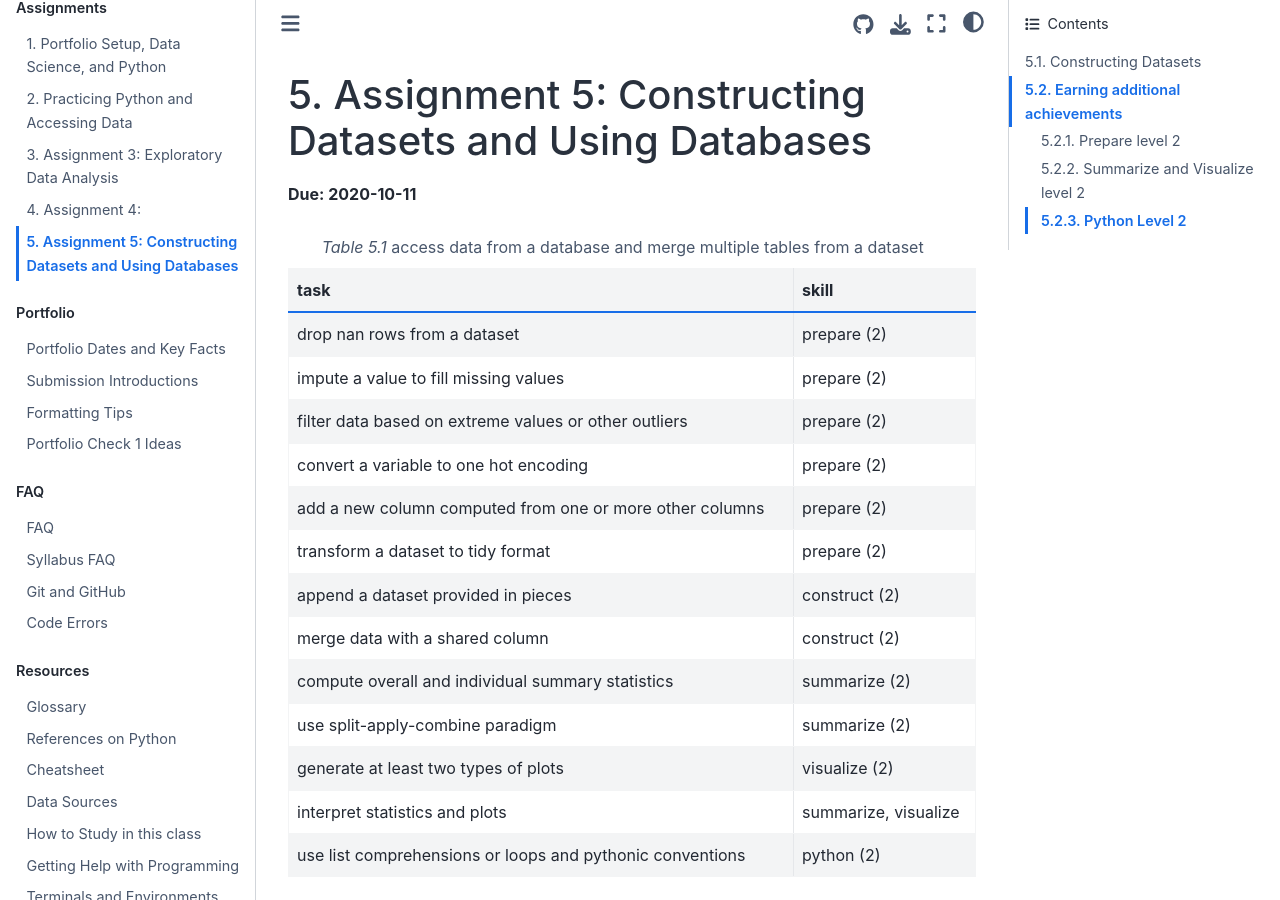
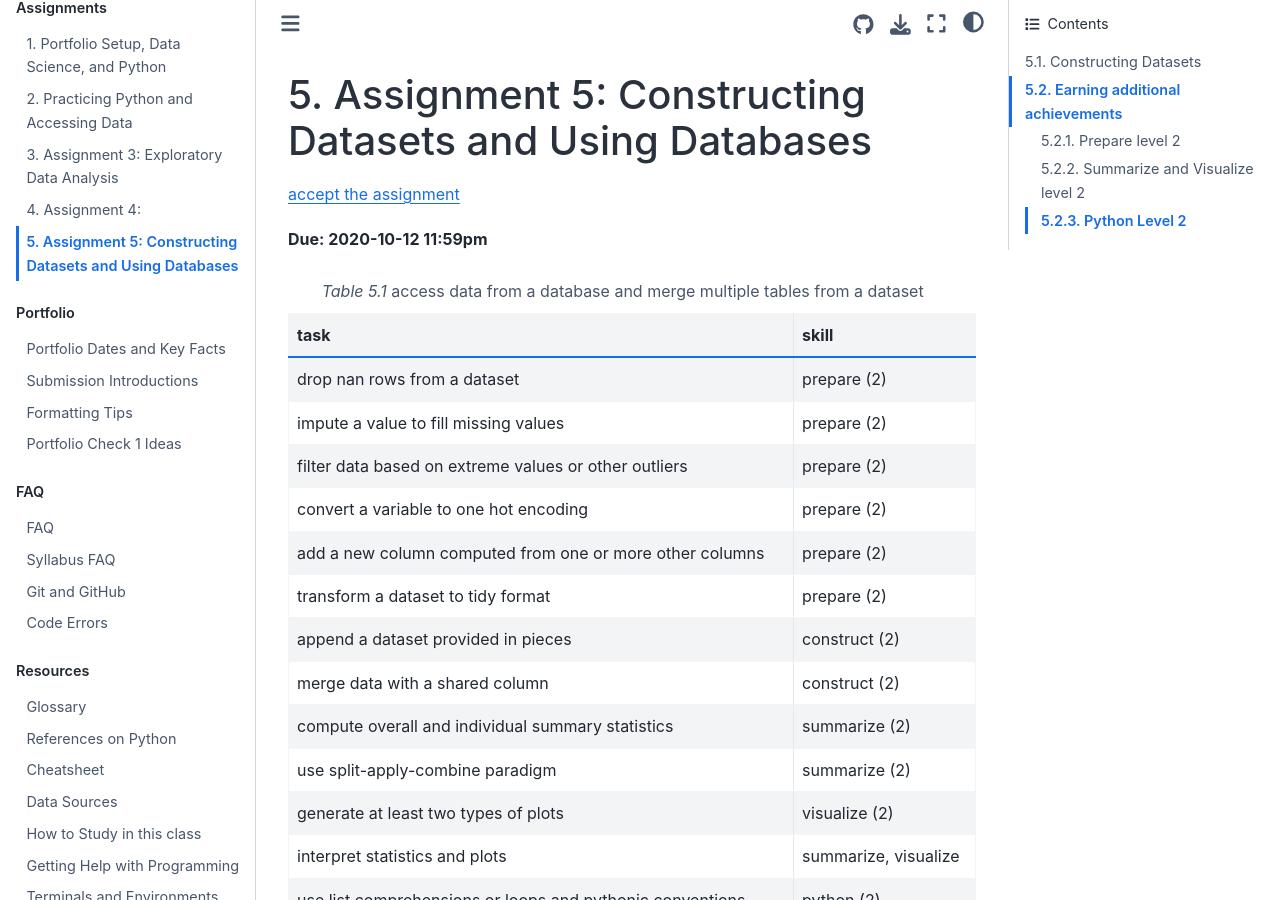
Before and after one commit to rhodyprog4ds/BrownFall21, a Jupyter Book: the page built from assignments/05-construct.md, in a window 1280 px wide and 900 px high. Built offline with Jupyter Book 1.0.4 settings and Sphinx 7.4.7 and the Sphinx Book theme 1.1.4, drawn with Linux system fonts in a browser that asks for light colours; pages that are not in the unit, such as notebooks, are missing from menus; some of the changed lines change nothing that is shown.

Commit message:
fix path and links

````diff
--- a/assignments/05-construct.md
+++ b/assignments/05-construct.md
@@ -6,8 +6,8 @@ substitutions:
 ---
 # Assignment 5: Constructing Datasets and Using Databases
 
-
-__Due: 2020-10-11__
+{{accept_assignment}}
+__Due: {{ date }}__
 
 ```{list-table} access data from a database and merge multiple tables from a dataset
 :header-rows: 1
````
Also changed, not shown: 1 other file.
